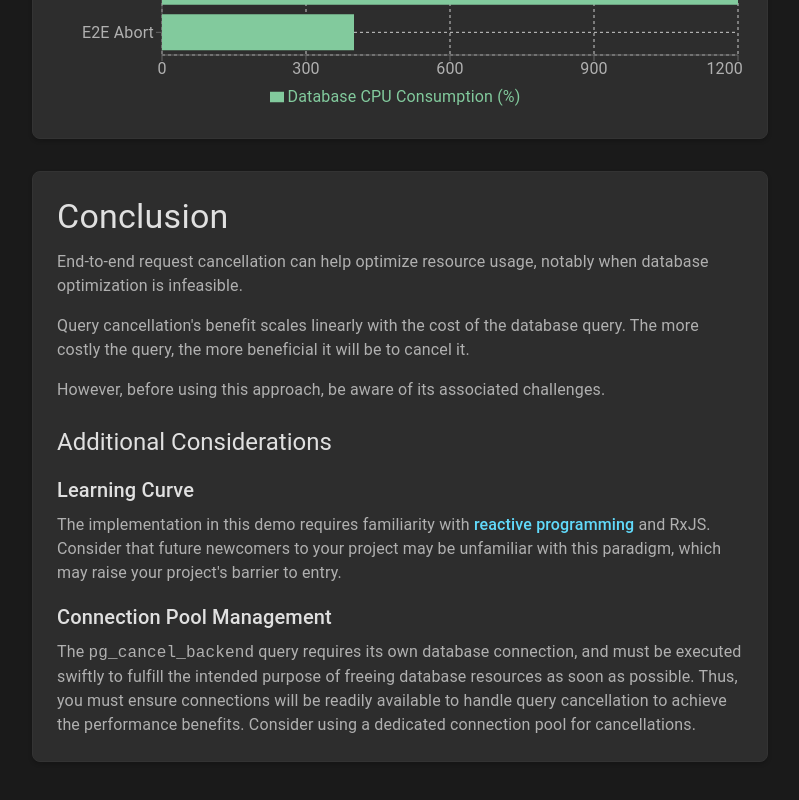
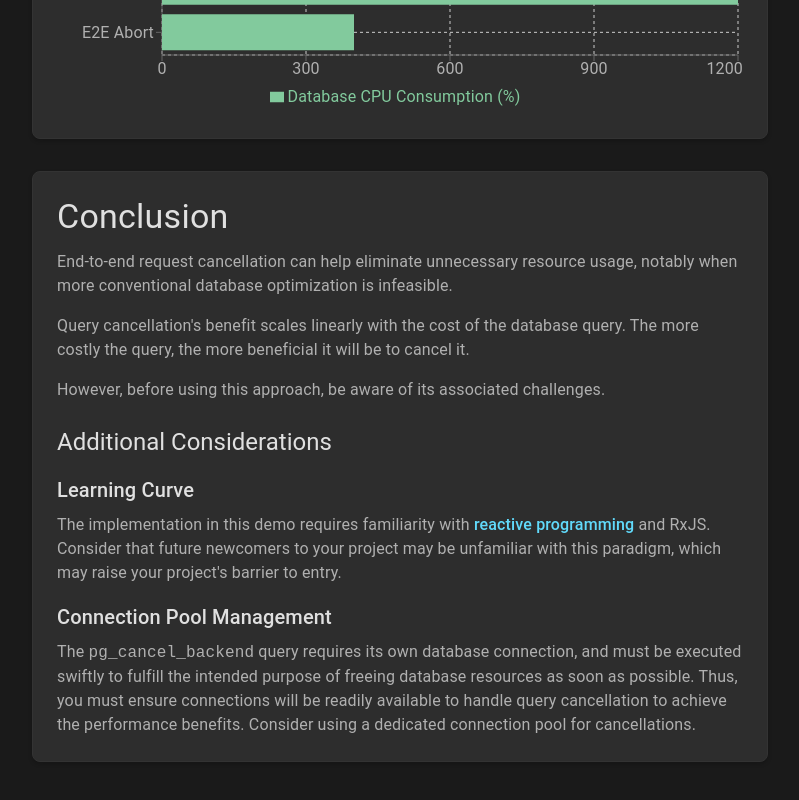
Before and after one commit to d5732/cancelable-request-e2e-demo, a React (Vite) app in the folder frontend/: page / in a window 1280 px wide. Shown: the part 5446-6246 px from the top of the page, without its empty margins (240-1039 px from the left). Built offline with nearby package versions, Linux system fonts and the light colour scheme.

Commit message:
verbiage

```diff
--- a/frontend/src/App.tsx
+++ b/frontend/src/App.tsx
@@ -411,8 +411,9 @@ function App() {
         <div className="card">
           <H1>Conclusion</H1>
           <P sx={{ mb: 2 }}>
-            End-to-end request cancellation can help optimize resource usage,
-            notably when database optimization is infeasible.
+            End-to-end request cancellation can help eliminate unnecessary
+            resource usage, notably when more conventional database optimization
+            is infeasible.
           </P>
           <P sx={{ mb: 2 }}>
             Query cancellation's benefit scales linearly with the cost of the
```
